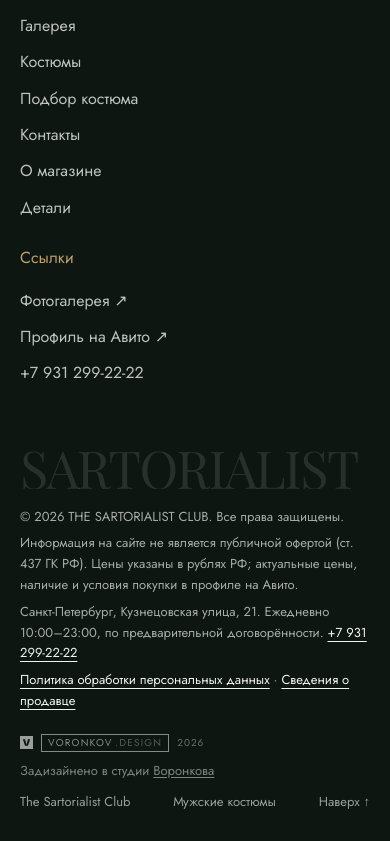
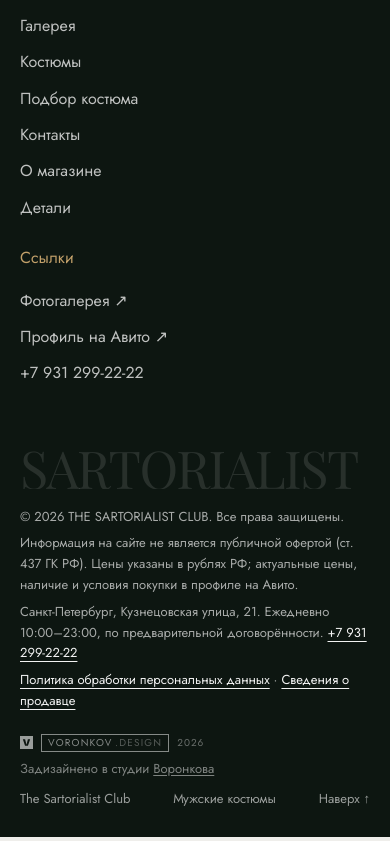
Before and after one commit to askuyr/sartorialist, a plain HTML site: page index.html in a window 390 px wide. Shown: the part 9750-10591 px from the top of the page. Drawn offline with Linux system fonts and the light colour scheme.

Commit message:
feat: подпись студии через компонент vd-stamp

```diff
--- /dev/null
+++ b/assets/js/vd-stamp.js
@@ -0,0 +1,41 @@
+/* VORONKOV.DESIGN — подпись студии в подвале сайта.
+   Подключение: <script src="vd-stamp.js" defer></script> ... <vd-stamp></vd-stamp> */
+(function () {
+  var CSS =
+    'vd-stamp{display:block}' +
+    'vd-stamp .vd-stamp{display:flex;align-items:center;flex-wrap:wrap;gap:8px 12px;margin:0;color:inherit;font:inherit;font-size:max(12px,1em);line-height:1.4;letter-spacing:normal;text-transform:none}' +
+    'vd-stamp .vd-stamp__mark{display:flex;flex-direction:row;align-items:center;gap:8px;color:inherit;text-decoration:none}' +
+    'vd-stamp .vd-stamp__logo{width:13px;height:13px;flex:none}' +
+    'vd-stamp .vd-stamp__box{display:inline-block;border:1px solid currentColor;padding:3px 6px;font-size:10px;line-height:1;letter-spacing:.12em;text-transform:uppercase;opacity:.85;white-space:nowrap}' +
+    'vd-stamp .vd-stamp__box i{font-style:normal;opacity:.6;margin-left:.25em}' +
+    'vd-stamp .vd-stamp__year{font-size:10px;letter-spacing:.1em;opacity:.65}' +
+    'vd-stamp .vd-stamp__note{opacity:.8;max-width:none}' +
+    'vd-stamp .vd-stamp__note a{color:inherit;text-decoration:underline;text-underline-offset:2px}' +
+    '@media (prefers-reduced-motion:no-preference){vd-stamp .vd-stamp__note a{transition:opacity .2s}vd-stamp .vd-stamp__note a:hover{opacity:.7}}';
+
+  var HTML =
+    '<div class="vd-stamp">' +
+    '<a class="vd-stamp__mark" href="https://voronkov-design.ru/" target="_blank" rel="noopener">' +
+    '<svg class="vd-stamp__logo" viewBox="0 0 32 32" aria-hidden="true"><path fill="currentColor" fill-rule="evenodd" d="M0 0h32v32H0Zm7 8h5.6L16 21.4 19.4 8H25l-5.4 16h-7.2Z"/></svg>' +
+    '<span class="vd-stamp__box">VORONKOV<i>.DESIGN</i></span>' +
+    '<span class="vd-stamp__year">2026</span>' +
+    '</a>' +
+    '<span class="vd-stamp__note">Задизайнено в студии <a href="https://voronkov-design.ru/" target="_blank" rel="noopener">Воронкова</a></span>' +
+    '</div>';
+
+  if (!document.getElementById('vd-stamp-style')) {
+    var style = document.createElement('style');
+    style.id = 'vd-stamp-style';
+    style.textContent = CSS;
+    (document.head || document.documentElement).appendChild(style);
+  }
+
+  if (!customElements.get('vd-stamp')) {
+    customElements.define('vd-stamp', class extends HTMLElement {
+      connectedCallback() {
+        if (this.childElementCount) return;
+        this.innerHTML = HTML;
+      }
+    });
+  }
+})();
--- a/index.html
+++ b/index.html
@@ -485,14 +485,7 @@
 
 
   <div class="footer__bottom">
-      <div class="vd-stamp">
-  <a class="vd-stamp__mark" href="https://voronkov-design.ru/" target="_blank" rel="noopener">
-    <svg class="vd-stamp__logo" viewBox="0 0 32 32" aria-hidden="true"><path fill="currentColor" fill-rule="evenodd" d="M0 0h32v32H0Zm7 8h5.6L16 21.4 19.4 8H25l-5.4 16h-7.2Z"/></svg>
-          <span class="vd-stamp__box">VORONKOV<i>.DESIGN</i></span>
-    <span class="vd-stamp__year">2026</span>
-  </a>
-  <span class="vd-stamp__note">Задизайнено в студии <a href="https://voronkov-design.ru/" target="_blank" rel="noopener">Воронкова</a></span>
-</div>
+      <vd-stamp></vd-stamp>
         <span>The Sartorialist Club</span>
         <span>Мужские костюмы</span>
         <a href="#top">Наверх ↑</a>
@@ -507,5 +500,6 @@
 
   <script type="module" src="assets/js/main.js?v=20"></script>
 
+<script src="assets/js/vd-stamp.js" defer></script>
 </body>
 </html>
```
Also changed, not shown: kontakty.html (+2 -8 lines), kostyumy.html (+2 -8 lines), podbor.html (+2 -8 lines), privacy.html (+2 -8 lines).
